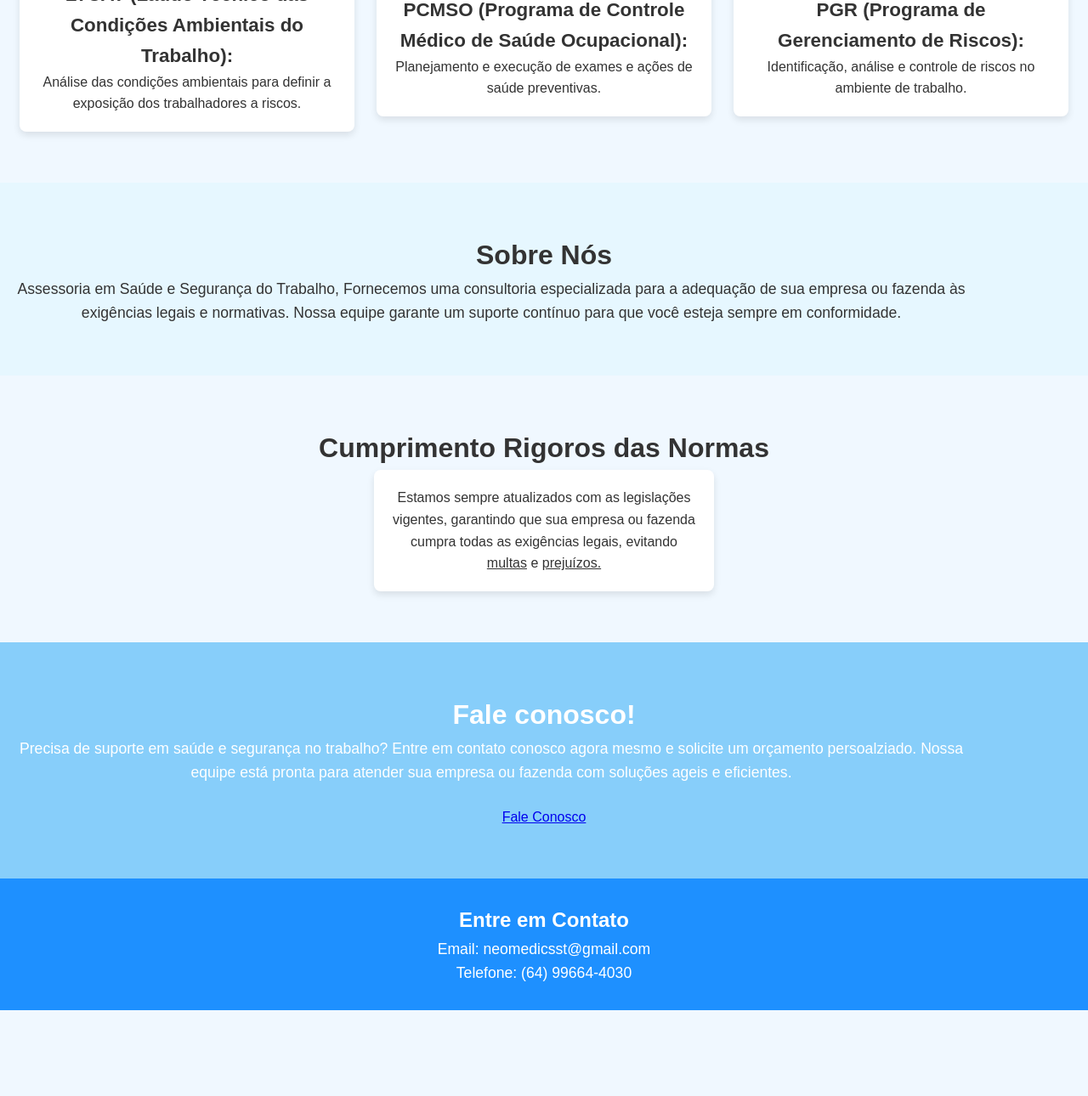
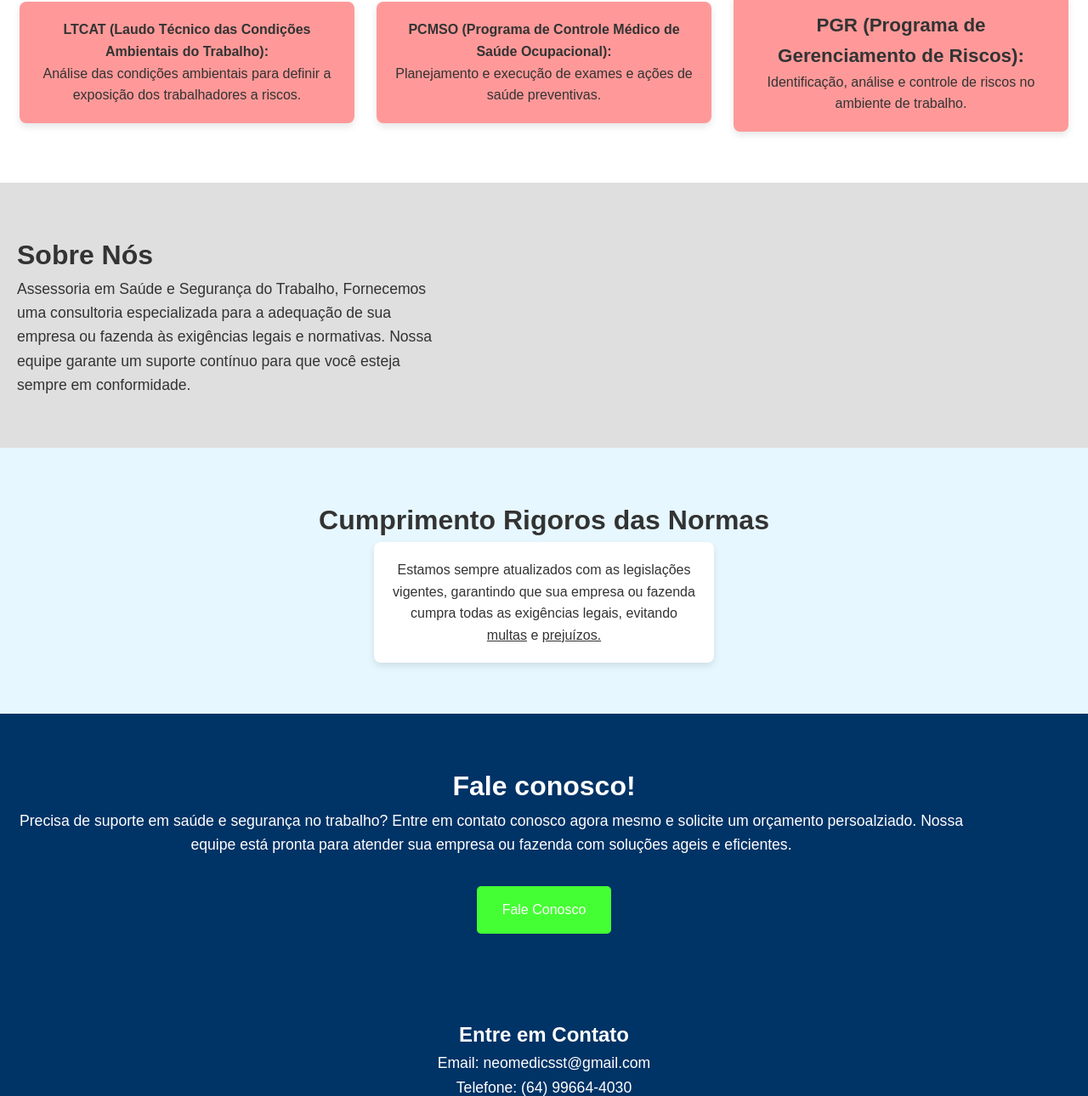
Before and after one commit to diaszxl9/PROJETO-Neomedic, a plain HTML site: page Landing-Page-Neomedic/index.html in a window 1280 px wide. Shown: the part 613-1903 px from the top of the page at 85% size. Before the commit the page ends 1802 px from the top, so only its background shows below. Drawn offline with Linux system fonts and the light colour scheme.

Commit message:
Add files via upload

```diff
--- a/Landing-Page-Neomedic/css/style.css
+++ b/Landing-Page-Neomedic/css/style.css
@@ -8,14 +8,14 @@
 /* Definir estilo do corpo */
 body {
     font-family: Arial, sans-serif;
-    background-color: #f0f8ff;
+    background-color: #e6f7ff; /* Azul claro */
     color: #333;
     line-height: 1.6;
 }
 
 /* Cabeçalho */
 header {
-    background-color: #1e90ff;
+    background-color: #003366; /* Azul escuro */
     color: white;
     padding: 15px 20px;
 }
@@ -57,13 +57,13 @@ nav {
 }
 
 .nav-links li a:hover {
-    background-color: #4682b4;
+    background-color: #ff6666; /* Vermelho suave */
     border-radius: 5px;
 }
 
 /* Seção Hero */
 #hero {
-    background-color: #87cefa;
+    background-color: #005b96; /* Azul escuro */
     color: white;
     text-align: center;
     padding: 80px 20px;
@@ -85,7 +85,7 @@ nav {
 /* Seção de Funcionalidades */
 #features {
     padding: 60px 20px;
-    background-color: #f0f8ff;
+    background-color: #ffffff;
     text-align: center;
 }
 
@@ -101,7 +101,7 @@ nav {
 }
 
 .feature-card {
-    background-color: white;
+    background-color: #ff9999; /* Vermelho claro */
     box-shadow: 0 4px 8px rgba(0, 0, 0, 0.1);
     padding: 20px;
     border-radius: 8px;
@@ -124,8 +124,8 @@ nav {
 /* Seção Sobre Nós */
 #about {
     padding: 60px 20px;
-    background-color: #e6f7ff;
-    text-align: center;
+    background-color: #dfdfdf;
+    text-align: left;
 }
 
 #about h2 {
@@ -134,13 +134,13 @@ nav {
 
 #about p {
     font-size: 1.1rem;
-    max-width: 90%;
+    max-width: 40%;
 }
 
 /* Seção de Depoimentos */
 #testimonials {
     padding: 60px 20px;
-    background-color: #f0f8ff;
+    background-color: #e6f7ff; /* Azul claro */
     text-align: center;
 }
 
@@ -164,10 +164,33 @@ nav {
 
 /* Seção de Chamada para Ação */
 #cta {
-    background-color: #87cefa;
+    background-color: #003366; /* Azul escuro */
     color: white;
     padding: 60px 20px;
     text-align: center;
+}
+
+.cta-button {
+    background-color: #44ff33; /* Vermelho */
+    color: white;
+    border: none;
+    padding: 15px 30px;
+    text-align: center;
+    text-decoration: none;
+    display: inline-block;
+    font-size: 16px;
+    margin: 10px 0;
+    cursor: pointer;
+    border-radius: 5px;
+    transition: background-color 0.3s, transform 0.2s;
+}
+
+.cta-button:hover {
+    background-color: #a7cc00; /* Vermelho mais escuro */
+}
+
+.cta-button:active {
+    transform: scale(0.95);
 }
 
 #cta h2 {
@@ -181,7 +204,7 @@ nav {
 
 /* Rodapé */
 footer {
-    background-color: #1e90ff;
+    background-color: #003366; /* Azul escuro */
     color: white;
     padding: 30px 20px;
     text-align: center;
--- a/Landing-Page-Neomedic/index.html
+++ b/Landing-Page-Neomedic/index.html
@@ -14,10 +14,11 @@
     <header>
         <nav>
             <div class="logo">
-                <h1>Neomedic SST</h1>
+               <img src="images/logo_neomedic-200x77.png" alt="Logo da empresa"> <h1> </h1>
+
             </div>
             <ul class="nav-links">
-                <li><a href="#features">Funcionalidades</a></li>
+                <li><a href="#features">Nossos Serviços</a></li>
                 <li><a href="#about">Sobre</a></li>
             </ul>
         </nav>
@@ -40,11 +41,11 @@
         <h2>Elaboração de Documentos Técnicos.</h2>
         <div class="feature-cards">
             <div class="feature-card">
-                <h3>LTCAT (Laudo Técnico das Condições Ambientais do Trabalho):</h3>
+                <h4>LTCAT (Laudo Técnico das Condições Ambientais do Trabalho):</h4>
                 <p>Análise das condições ambientais para definir a exposição dos trabalhadores a riscos.</p>
             </div>
             <div class="feature-card">
-                <h3>PCMSO (Programa de Controle Médico de Saúde Ocupacional):</h3>
+                <h4>PCMSO (Programa de Controle Médico de Saúde Ocupacional):</h4>
                 <p>Planejamento e execução de exames e ações de saúde preventivas.</p>
             </div>
             <div class="feature-card">
```
Also changed, not shown: Landing-Page-Neomedic/images/logo_neomedic-200x77.png (added).
